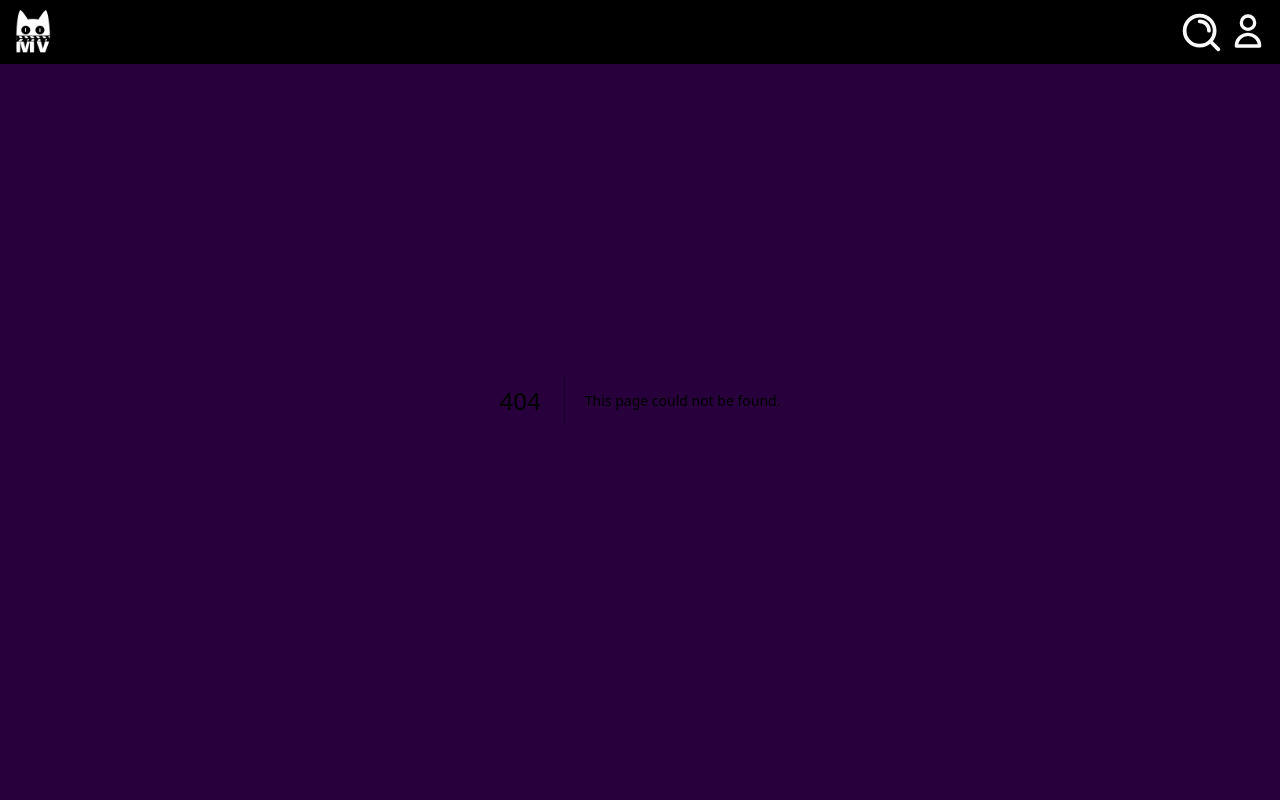
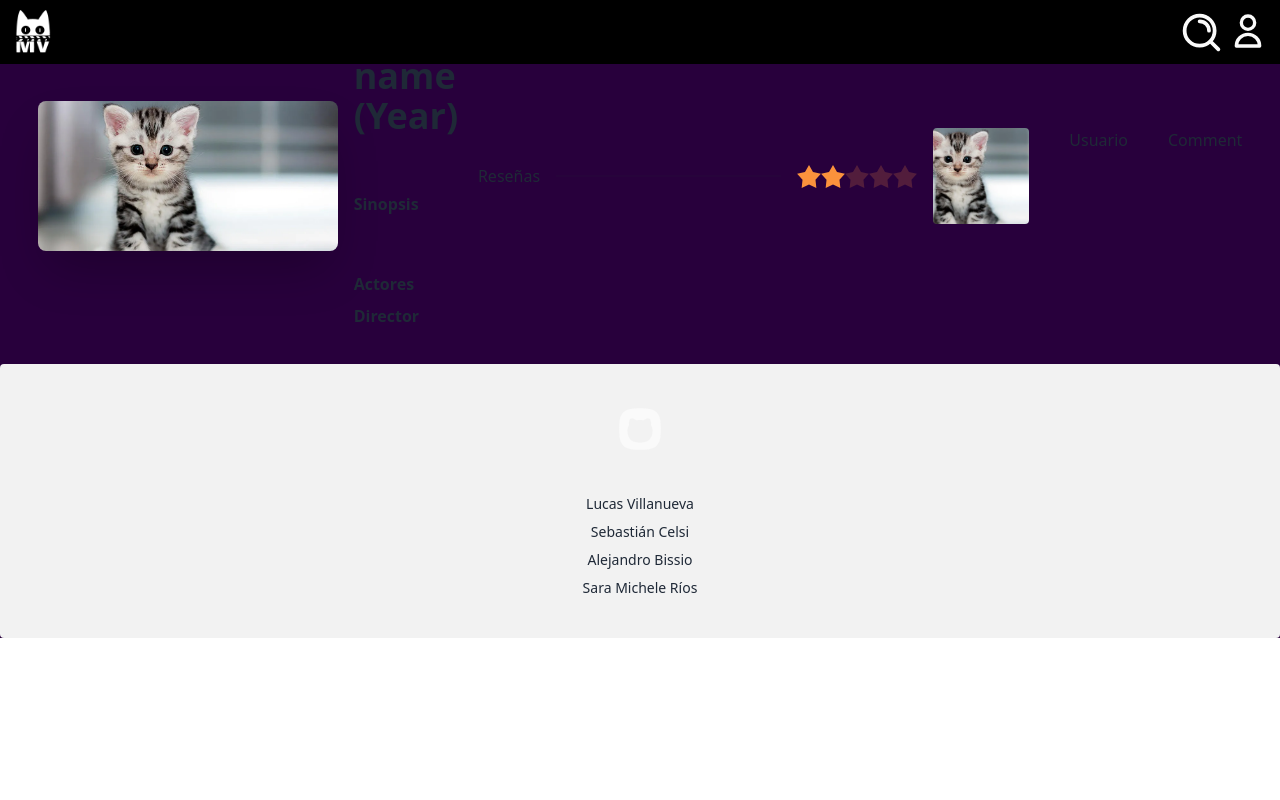
Before and after one commit to KenaiiDev/Proyecto_Final_GL_Frontend, a Next.js app: page /movieinfo in a window 1280 px wide. Before the commit this address had no page. Shown: the top 800 px of the page. Built offline with nearby package versions, Linux system fonts and the light colour scheme.

Commit message:
add implementation movieinfo and modificate Cards.jsx

```diff
--- /dev/null
+++ b/src/app/movieinfo/page.jsx
@@ -0,0 +1,6 @@
+import React from 'react'
+import Movieinfo from '@/sections/Movieinfo_view.jsx'
+
+export default function infoMovie() {
+  return <Movieinfo />
+}
--- a/src/components/Cards.jsx
+++ b/src/components/Cards.jsx
@@ -1,21 +1,28 @@
-import React from 'react'
-import Image from 'next/image'
-import Link from 'next/link'
+import React from "react";
+import Image from "next/image";
+import Link from "next/link";
 
 function Card() {
   return (
     <>
-      <div className='card w-80 bg-base-100 shadow-xl image-full m-5'>
-        <figure>
-          <Image src='/assets/gatito.jpg' width={500} height={500} alt='cat' />
-        </figure>
-        <div className='card-body'>
-          <h2 className='card-title'>Title</h2>
-          <p>Synopsis</p>
+      <Link href={"/movieinfo"}>
+        <div className="card w-80 bg-base-100 shadow-xl image-full m-5">
+          <figure>
+            <Image
+              src="/assets/gatito.jpg"
+              width={500}
+              height={500}
+              alt="cat"
+            />
+          </figure>
+          <div className="card-body">
+            <h2 className="card-title">Title</h2>
+            <p>Synopsis</p>
+          </div>
         </div>
-      </div>
+      </Link>
     </>
-  )
+  );
 }
 
-export default Card
+export default Card;
--- /dev/null
+++ b/src/sections/Movieinfo_view.jsx
@@ -0,0 +1,75 @@
+import React from "react";
+import Image from "next/image";
+
+function Movieinfo() {
+  return (
+    <>
+      <div className="hero bg-midnight-purple">
+        <div className="hero-content flex-col lg:flex-row">
+          <Image
+            src="/assets/gatito.jpg"
+            alt="cat"
+            width={300}
+            height={300}
+            className="max-w-sm rounded-lg shadow-2xl"
+          />
+          <div>
+            <h1 className="text-4xl font-bold">Movie name (Year)</h1>
+            <p className="py-14 font-bold">Sinopsis</p>
+            <p className="font-bold">Actores</p>
+            <p className="py-2 font-bold">Director</p>
+          </div>
+          <div>
+            <h1>Reseñas</h1>
+          </div>
+          <div className="flex flex-col w-full">
+            <div className="divider "></div>
+          </div>
+          <div className="rating">
+            <input
+              type="radio"
+              name="rating-2"
+              className="mask mask-star-2 bg-orange-400"
+            />
+            <input
+              type="radio"
+              name="rating-2"
+              className="mask mask-star-2 bg-orange-400"
+              checked
+            />
+            <input
+              type="radio"
+              name="rating-2"
+              className="mask mask-star-2 bg-orange-400"
+            />
+            <input
+              type="radio"
+              name="rating-2"
+              className="mask mask-star-2 bg-orange-400"
+            />
+            <input
+              type="radio"
+              name="rating-2"
+              className="mask mask-star-2 bg-orange-400"
+            />
+          </div>
+          <div className="avatar">
+            <div className="w-24 rounded">
+              <Image
+                src="/assets/gatito.jpg"
+                alt="cat"
+                width={500}
+                height={500}
+              />
+            </div>
+            <h1 className="mx-10">Usuario</h1>
+            <p className="">Comment</p>
+          </div>
+
+        </div>
+      </div>
+    </>
+  );
+}
+
+export default Movieinfo;
```
